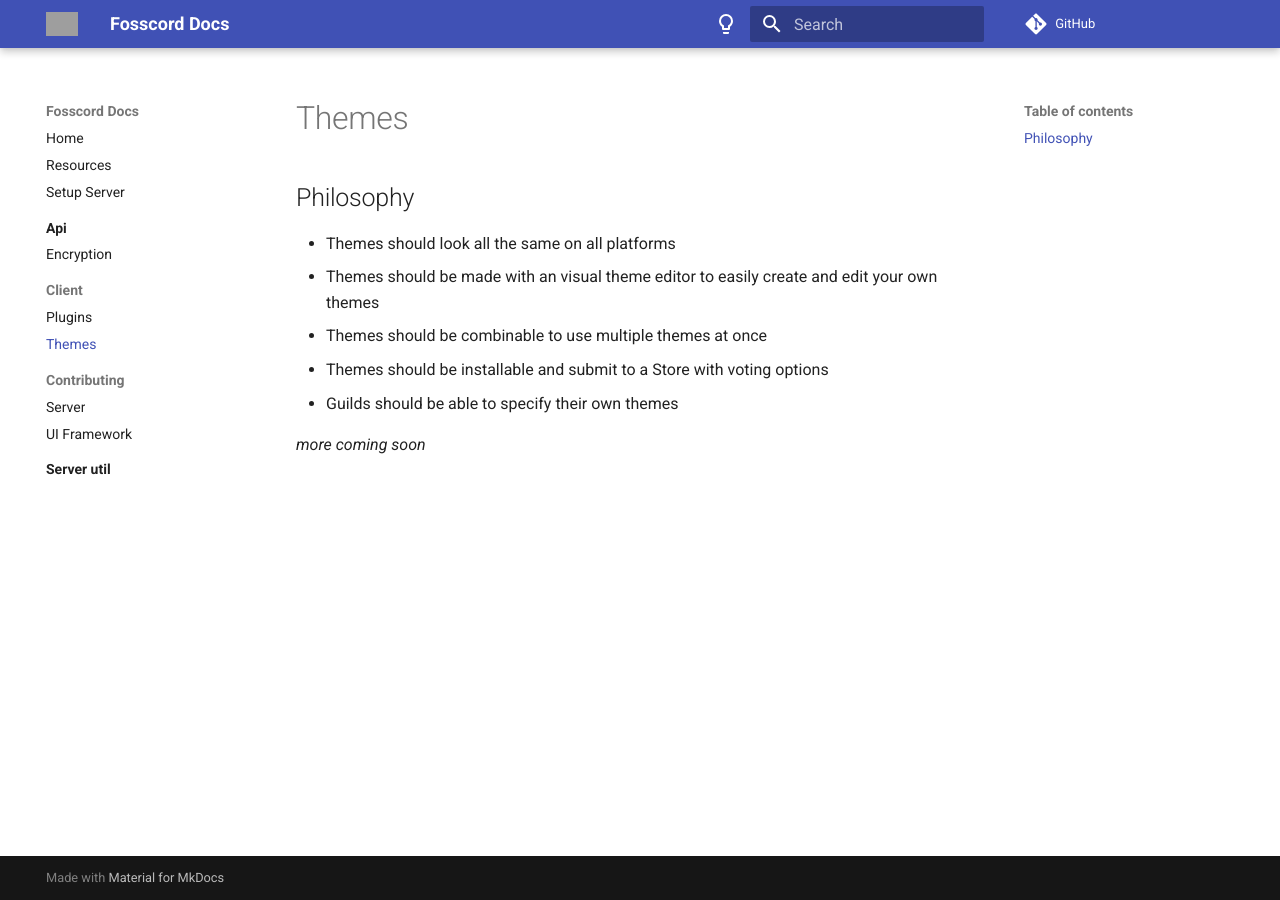
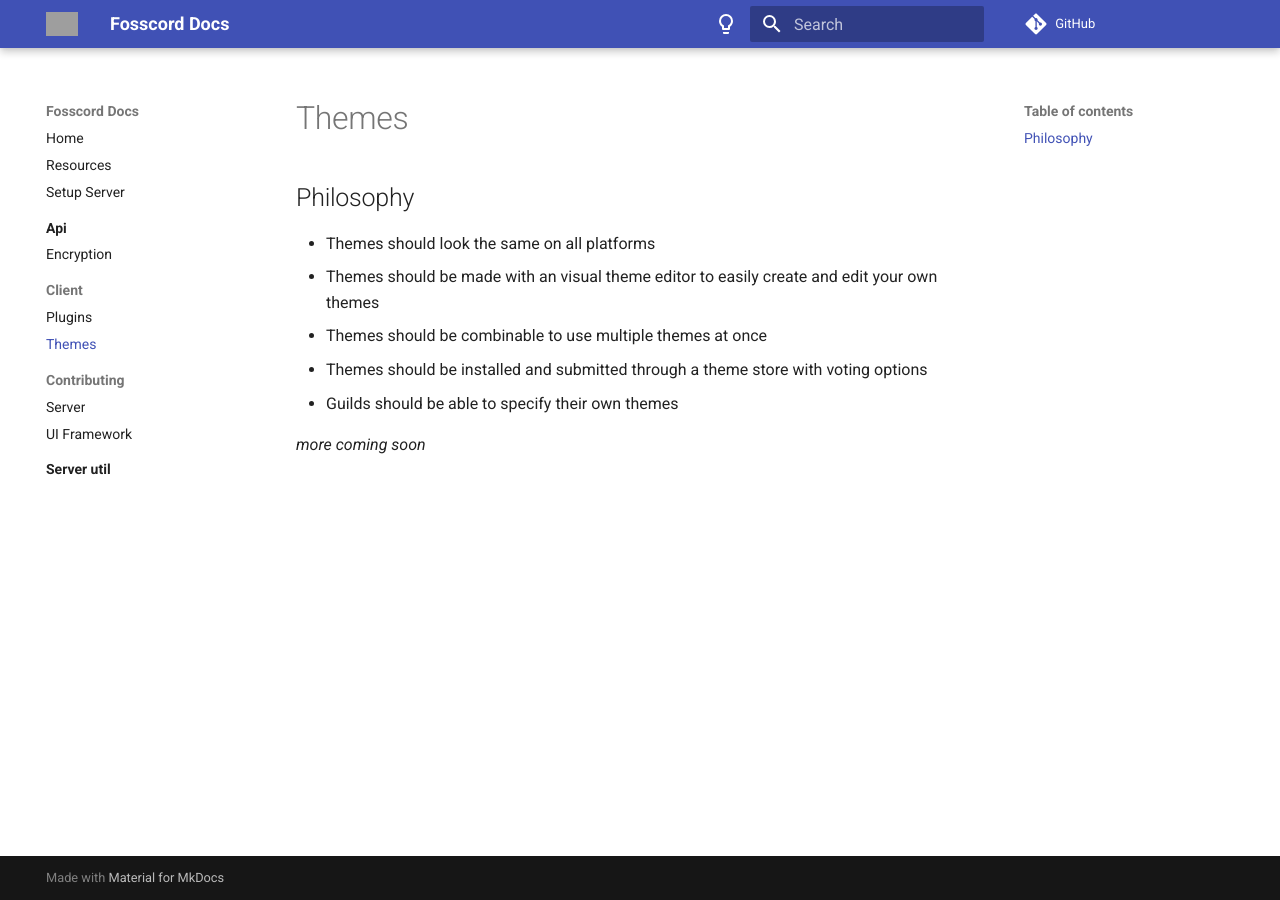
Before and after one commit to spacebarchat/docs, an MkDocs documentation site: the page built from docs/client/themes.md, in a window 1280 px wide. Built offline with MkDocs 1.6.1 and Material for MkDocs 9.7.7, drawn with Linux system fonts in a browser that asks for light colours; comment, search, counter and statistics services are not loaded; grey boxes are pictures that could not be loaded.

Commit message:
Update themes.md

```diff
--- a/docs/client/themes.md
+++ b/docs/client/themes.md
@@ -2,10 +2,10 @@
 
 ## Philosophy
 
--   Themes should look all the same on all platforms
+-   Themes should look the same on all platforms
 -   Themes should be made with an visual theme editor to easily create and edit your own themes
 -   Themes should be combinable to use multiple themes at once
--   Themes should be installable and submit to a Store with voting options
+-   Themes should be installed and submitted through a theme store with voting options
 -   Guilds should be able to specify their own themes
 
 _more coming soon_
```
